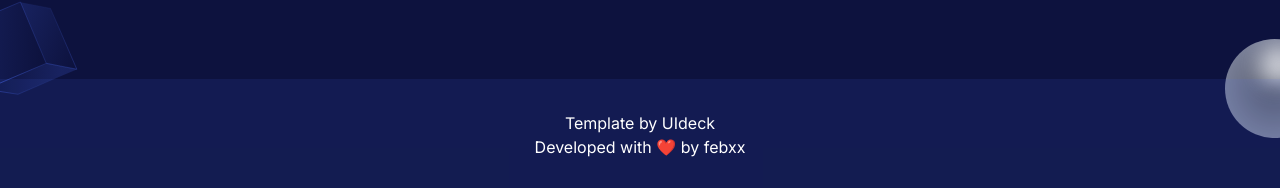
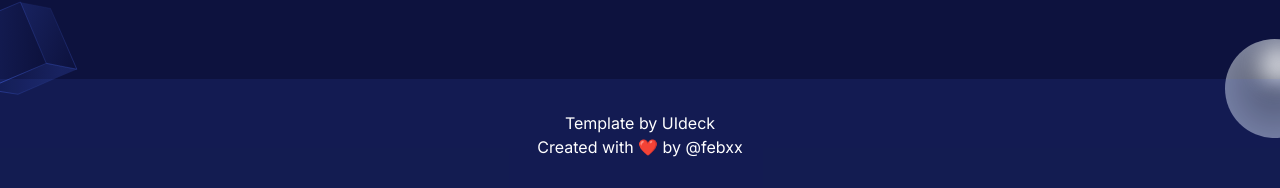
Before and after one commit to febxx/twibomb, a Next.js app: page / in a window 1280 px wide. Shown: the part 615-803 px from the top of the page. Built offline with nearby package versions, Linux system fonts and the light colour scheme.

Commit message:
feat: update footer creator

```diff
--- a/components/Footer/index.tsx
+++ b/components/Footer/index.tsx
@@ -200,7 +200,7 @@ const Footer = () => {
 							Template by UIdeck
 						</p>
 						<p className="text-center text-base text-body-color dark:text-white">
-              Developed with ❤️ by febxx
+              Created with ❤️ by <a href="https://t.me/febxx">@febxx</a>
 						</p>
 					</div>
 				</div>
```
